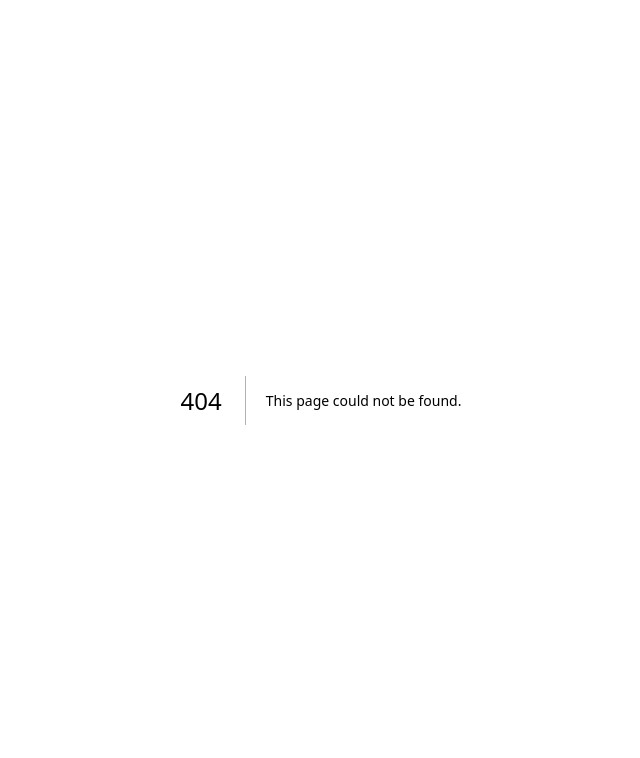
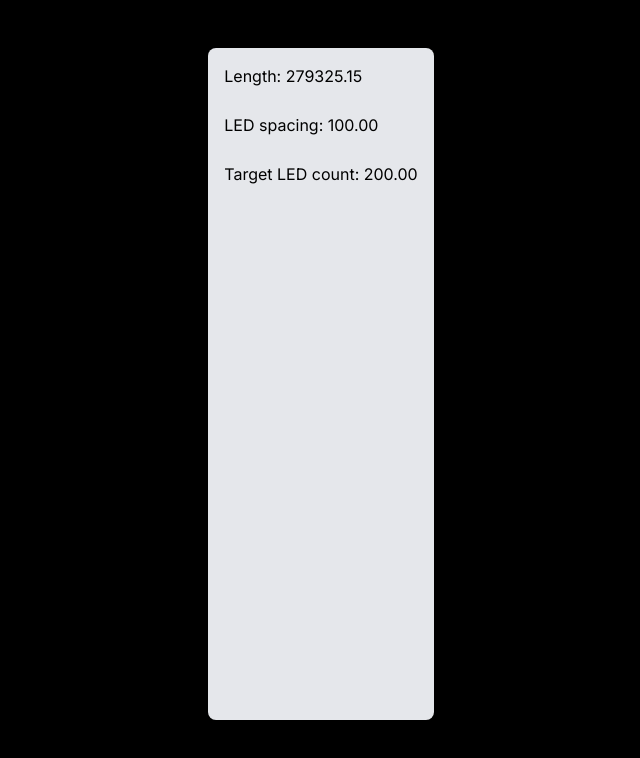
Before and after one commit to nfiniteset/spiral-calc, a Next.js app: page /pillars in a window 1280 px wide. Before the commit this address had no page. Shown: the top 758 px of the page, without its empty margins (319-959 px from the left). Built offline with nearby package versions, Linux system fonts and the light colour scheme.

Commit message:
Begins pillar calc page

```diff
--- /dev/null
+++ b/app/pillars/page.js
@@ -0,0 +1,63 @@
+'use client'
+
+import React, { useState } from "react";
+
+import Panel from "../components/Panel";
+import PillarControls from "../components/PillarControls";
+
+function getSpiralLength(diameter, ledSpacing, targetLedCount) {
+  const radius = diameter / 2;
+  const anglePerLED = ledSpacing / radius;
+  const totalAngle = targetLedCount * anglePerLED;
+  const heightIncrementPerLED = ledSpacing * totalAngle / (2 * Math.PI);
+  let totalLength = 0;
+
+  for (let i = 0; i < targetLedCount; i++) {
+      const arcLength = radius * anglePerLED;
+      const segmentLength = Math.sqrt(arcLength * arcLength + heightIncrementPerLED * heightIncrementPerLED);
+      totalLength += segmentLength;
+  }
+
+  return totalLength;
+}
+
+  // function getPillarPoints(start, spacing, numLeds, height) {
+  //   const points = [];
+  //   const [x, y, z] = start;
+
+  //   for (let i = 0; i < numLeds; i++) {
+  //     const z = i * height / numLeds;
+  //     points.push([x, y, z]);
+  //   }
+
+  //   return points;
+  // }
+
+export default function PillarsPage() {
+  const [pillarHeight, setPillarHeight] = useState(2438);
+  const [pillarDiameter, setPillarDiameter] = useState(457);
+  const [ledSpacing, setLedSpacing] = useState(100);
+  const [targetLedCount, setTargetLedCount] = useState(200);
+  const [ledsPerPillar, setLedsPerPillar] = useState(50);
+
+  const [pillarSpacing, setPillarSpacing] = useState(50);
+  const [pillarCount, setPillarCount] = useState(50);
+
+  const pillarStripLength = getSpiralLength(pillarDiameter, ledSpacing, targetLedCount);
+  // const pillarPoints = getPillarPoints([0, 0, 0], ledSpacing, ledsPerPillar, pillarHeight);
+
+  return (
+    <main className="flex min-h-screen flex-col items-center justify-between p-6 bg-black">
+      <div className="flex items-start">
+
+        <Panel className="h-[90vh]">
+          <p>Length: {pillarStripLength.toFixed(2)}</p>
+          <hr className="mt-6" />
+          <p>LED spacing: {ledSpacing.toFixed(2)}</p>
+          <hr className="mt-6" />
+          <p>Target LED count: {targetLedCount.toFixed(2)}</p>
+        </Panel>
+      </div>
+    </main>
+  );
+}
```
